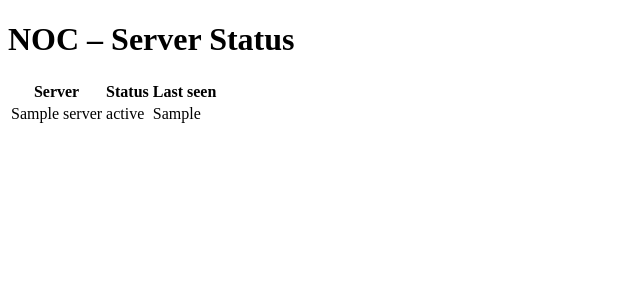
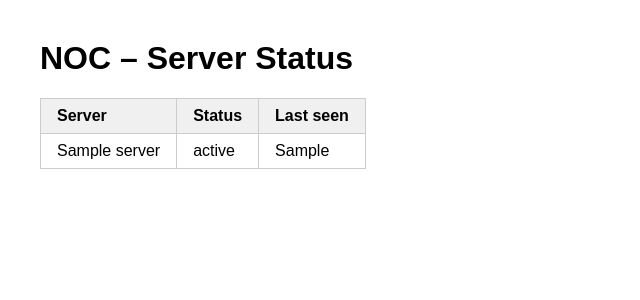
Before and after one commit to ozancetincfp/Server-Monitor, a FastAPI app: template noc/templates/dashboard.html in a window 1280 px wide. Shown: the top 300 px of the page, without its empty margins (0-640 px from the left). Run offline with FastAPI, Linux system fonts and the light colour scheme; the template is opened without the code that fills it: most values are stand-ins (such as "Sample title", 1, 10 or a date in 2020).

Commit message:
Portal: colors with CSS

```diff
--- a/noc/main.py
+++ b/noc/main.py
@@ -12,8 +12,6 @@ from pydantic import BaseModel
 load_dotenv()
 
 API_KEY = os.environ.get("API_KEY", "")
-
-
 DB_PATH = os.environ.get("DB_PATH", "noc.db")
 WARNING_PERCENT = int(os.environ.get("WARNING_PERCENT", "80"))
 CRITICAL_PERCENT = int(os.environ.get("CRITICAL_PERCENT", "90"))
--- a/noc/templates/dashboard.html
+++ b/noc/templates/dashboard.html
@@ -14,7 +14,7 @@
       <th>Last seen</th>
     </tr>
     {% for server in servers %}
-    <tr>
+    <tr class="{{ server.status|lower }}">
       <td>{{server.hostname}}</td>
       <td>{{server.status}}</td>
       <td>{{server.last_seen}}</td>
@@ -23,3 +23,26 @@
   </table>
 </body>
 </html>
+
+
+<style>
+    body {
+      font-family: sans-serif;
+      margin: 40px;
+    }
+    table {
+      border-collapse: collapse;
+    }
+    th, td {
+      border: 1px solid #ccc;
+      padding: 8px 16px;
+      text-align: left;
+    }
+    th {
+      background: #f0f0f0;
+    }
+    .critical { background: #f8d7da; }
+    .warning  { background: #fff3cd; }
+    .ok       { background: #d1e7dd; }
+    .offline  { background: #e2e3e5; }
+  </style>
```
